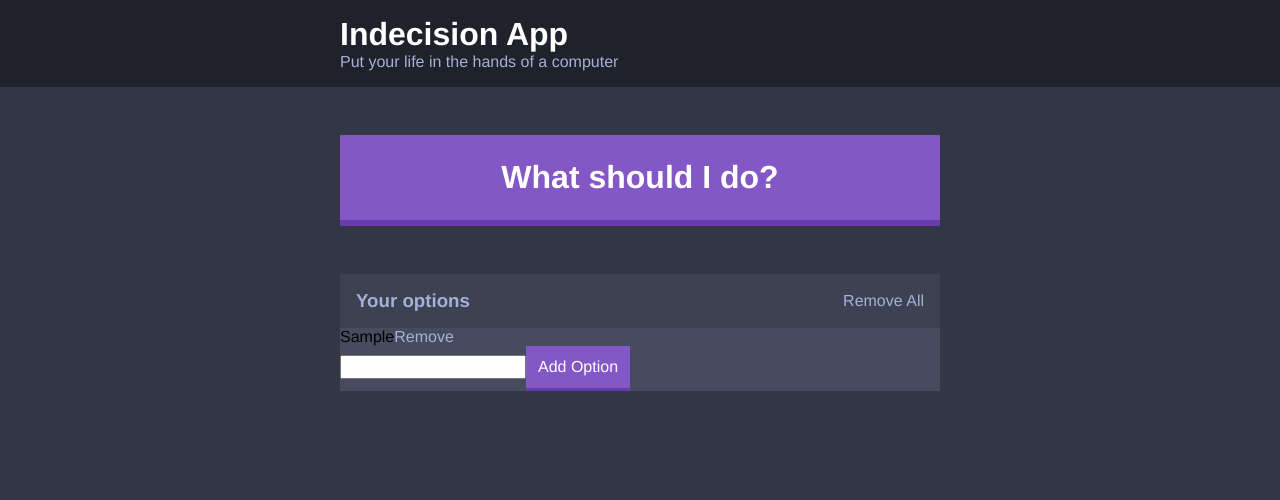
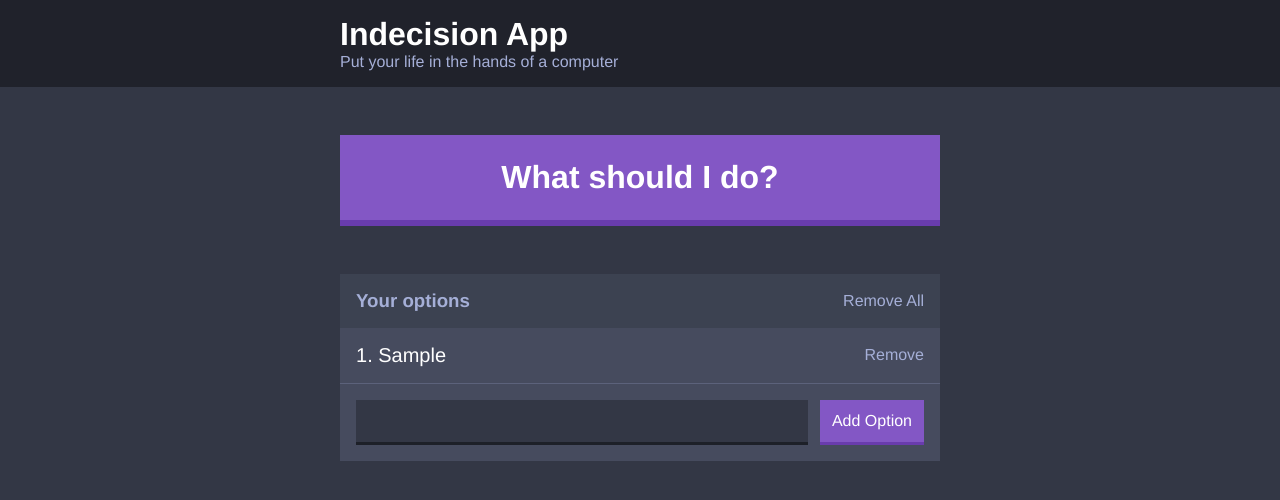
Before and after one commit to JulianNicholls/React-2-Indecision, a React app: page / in a window 1280 px wide. Both pictures are taken after typing "Sample" into the empty fields and a click on the button "Add Option". Shown: the top 500 px of the page. Built offline with nearby package versions, Linux system fonts and the light colour scheme.

Commit message:
Style Option and AddOption form

```diff
--- a/src/components/AddOption.js
+++ b/src/components/AddOption.js
@@ -20,11 +20,13 @@ class AddOption extends React.Component {
     const { error } = this.state;
 
     return (
-      <form onSubmit={this.addOption}>
-        <input type="text" name="option" />
-        <button className="button">Add Option</button>
-        {error && <p style={{ color: '#a00' }}>{error}</p>}
-      </form>
+      <React.Fragment>
+        {error && <p className="add-option-error">{error}</p>}
+        <form className="add-option" onSubmit={this.addOption}>
+          <input className="add-option__input" type="text" name="option" />
+          <button className="button">Add Option</button>
+        </form>
+      </React.Fragment>
     );
   }
 }
--- a/src/components/Options.js
+++ b/src/components/Options.js
@@ -9,15 +9,22 @@ const Options = ({ options, removeAll, removeOption }) => (
       </button>
     </div>
     {options.length === 0 && <p className="widget__message">You have no options</p>}
-    {options.map(option => (
-      <Option key={option} text={option} removeOption={removeOption} />
+    {options.map((option, index) => (
+      <Option
+        key={option}
+        text={option}
+        index={index + 1}
+        removeOption={removeOption}
+      />
     ))}
   </div>
 );
 
-const Option = ({ text, removeOption }) => (
+const Option = ({ text, index, removeOption }) => (
   <div className="option">
-    {text}
+    <p className="option__text">
+      {index}. {text}
+    </p>
     <button className="button button--link" onClick={() => removeOption(text)}>
       Remove
     </button>
--- /dev/null
+++ b/src/styles/components/_add-option.scss
@@ -0,0 +1,21 @@
+.add-option-error {
+  color: $off-white;
+  font-style: italic;
+  margin: $m-size 0 0 0;
+  padding: 0 $m-size;
+}
+
+.add-option {
+  display: flex;
+  padding: $m-size;
+}
+
+.add-option__input {
+  background: $dark-blue;
+  border: none;
+  border-bottom: 0.3rem solid darken($dark-blue, 10%);
+  color: $off-white;
+  flex-grow: 1;
+  margin-right: $s-size;
+  padding: $s-size;
+}
--- /dev/null
+++ b/src/styles/components/_option.scss
@@ -0,0 +1,13 @@
+.option {
+  border-bottom: 1px solid lighten($light-blue, 10%);
+  display: flex;
+  justify-content: space-between;
+  padding: $m-size;
+}
+
+.option__text {
+  color: white;
+  font-size: 2rem;
+  font-weight: 500;
+  margin: 0;
+}
--- a/src/styles/styles.scss
+++ b/src/styles/styles.scss
@@ -2,7 +2,9 @@
 @import 'base/settings';
 @import 'base/base';
 
+@import 'components/add-option';
 @import 'components/buttons';
 @import 'components/container';
 @import 'components/header';
+@import 'components/option';
 @import 'components/widget';
```
